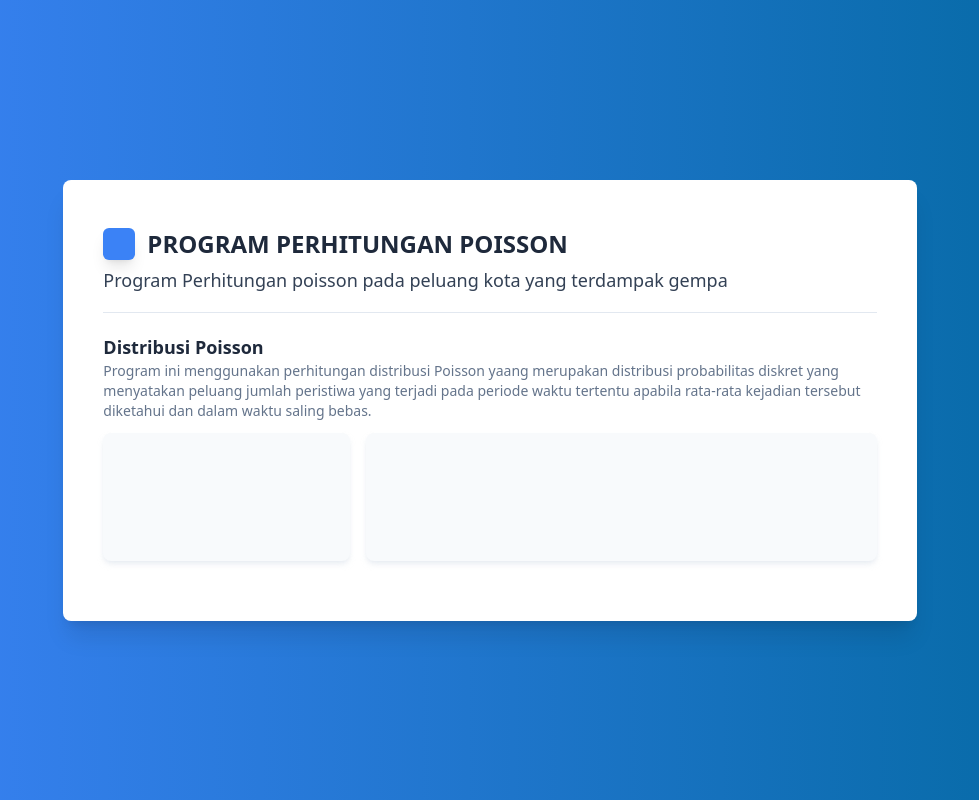
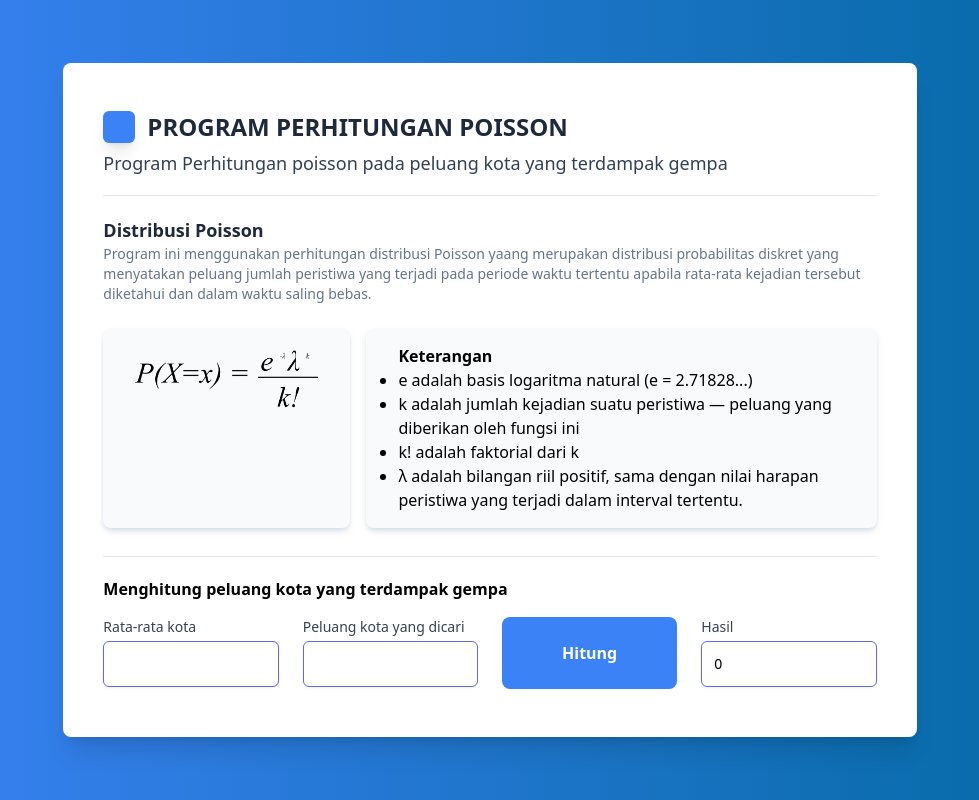
Before and after one commit to inijamlud/poisson, a plain HTML site: page index.html in a window 1280 px wide. Shown: the whole page, without its empty margins (150-1129 px from the left). Drawn offline with nearby package versions, Linux system fonts and the light colour scheme.

Commit message:
update js

```diff
--- a/index.html
+++ b/index.html
@@ -6,19 +6,19 @@
     <meta name="viewport" content="width=device-width, initial-scale=1.0">
     <title>Program Poisson</title>
     <script src="https://cdn.tailwindcss.com"></script>
-    <!-- <script src="script.js"></script> -->
+    <script src="script.js"></script>
 </head>
 
 <body class="h-screen bg-gradient-to-r from-blue-500 to-sky-700 flex">
     <div class="w-2/3 items-center m-auto">
-        <div class="bg-white dark:bg-slate-900 rounded-lg px-10 py-12 shadow-xl">
+        <div class="bg-white rounded-lg px-10 py-12 shadow-xl">
             <div class="flex space-x-3 items-center">
                 <span class="inline-flex items-center justify-center p-2 bg-blue-500 rounded-md shadow-lg w-8 h-8">
                 </span>
-                <h1 class="text-2xl text-slate-800 dark:text-white font-sans font-semibold uppercase">Program
+                <h1 class="text-2xl text-slate-800 fontnt-sans font-semibold uppercase">Program
                     Perhitungan Poisson</h1>
             </div>
-            <p class="text-slate-700 leading-6 dark:text-slate-500 mt-2 text-lg">
+            <p class="text-slate-700 leading-6 mt-2 text-lg">
                 Program Perhitungan poisson pada peluang kota yang terdampak gempa
             </p>
             <div class="hidden sm:block" aria-hidden="true">
@@ -32,9 +32,43 @@
                     distribusi probabilitas diskret yang menyatakan peluang jumlah peristiwa yang terjadi pada periode
                     waktu tertentu apabila rata-rata kejadian tersebut diketahui dan dalam waktu saling bebas.</p>
             </div>
-            <div class="grid grid-cols-3 gap-4 my-3">
-                <div class="h-32 bg-slate-50 rounded-lg shadow-md shadow-slate-200/70"></div>
-                <div class="h-32 col-span-2 bg-slate-50 rounded-lg shadow-md shadow-slate-200/70"></div>
+            <div class="grid grid-cols-3 gap-4 my-2 mt-6">
+                <div class="items-center bg-slate-50 rounded-lg shadow-md shadow-slate-300/70 px-8 py-4"><img src="./rumus.png" alt="" class="img-cover" /></div>
+                <div class="w-full col-span-2 bg-slate-50 rounded-lg shadow-md shadow-slate-300/70 px-8 py-4">
+                    <p class="font-semibold">Keterangan</p>
+                    <ul class="list-disc">
+                        <li>e adalah basis logaritma natural (e = 2.71828...)</li>
+                        <li>k adalah jumlah kejadian suatu peristiwa — peluang yang diberikan oleh fungsi ini</li>
+
+                        <li>k! adalah faktorial dari k</li>
+
+                        <li>λ adalah bilangan riil positif, sama dengan nilai harapan peristiwa yang terjadi dalam
+                            interval tertentu. </li>
+                    </ul>
+                </div>
+            </div>
+            <div class="hidden sm:block" aria-hidden="true">
+                <div class="py-5">
+                    <div class="border-t border-slate-200"></div>
+                </div>
+            </div>
+            <p class="font-semibold mb-4">Menghitung peluang kota yang terdampak gempa</p>
+            <div class="grid grid-cols-4 gap-6 content-end">
+                    <div class="form-group">
+                        <label for="rata" class="block text-sm font-medium text-gray-700">Rata-rata kota</label>
+                        <input type="text" name="rata" id="rata" class="mt-1 p-3 focus:ring-indigo-500 border border-indigo-500 block w-full shadow-sm sm:text-sm border-gray-300 rounded-md">
+                    </div>
+                <div class="form-group">
+                        <label for="peluang" class="block text-sm font-medium text-gray-700">Peluang kota yang dicari</label>
+                        <input type="text" name="peluang" id="peluang" class="mt-1 p-3 focus:ring-indigo-500 border border-indigo-500 block w-full shadow-sm sm:text-sm border-gray-300 rounded-md">
+                </div>
+                <div class="button">
+                    <button onclick="poisson()" type="submit" class="p-6 px-12 w-full bg-blue-500 text-white font-semibold rounded-lg">Hitung</button>
+                </div>
+                <div class="form-group">
+                        <label for="hasil" class="block text-sm font-medium text-gray-700">Hasil</label>
+                        <input type="text" name="hasil" id="hasil" value="0" readonly class="mt-1 p-3 focus:ring-indigo-500 border border-indigo-500 block w-full shadow-sm sm:text-sm border-gray-300 rounded-md">
+                </div>
             </div>
         </div>
     </div>
--- a/script.js
+++ b/script.js
@@ -1,23 +1,31 @@
+function poisson() {
+
+
     const e = 2.712;
-var fact=1;
+    var fact = 1;
 
-const m = prompt("Masukkan rata-rata kota :");
-const x = prompt("Masukkan peluang yg dicari :");
+    const m = document.getElementById("rata").value
+    const x = document.getElementById("peluang").value
+    var hasil = document.getElementById("hasil")
 
-function factorial (x){
-  if (x==0){
+
+    function factorial(x) {
+        if (x == 0) {
             return 1;
         } else {
-    for(var i=1;i<=x;i++){
-      fact=fact*i;
+            for (var i = 1; i <= x; i++) {
+                fact = fact * i;
             }
             return fact;
         }
     }
-console.log("m="+ m)
 
     var p;
     fact = factorial(x)
     p = (Math.pow(e, -(m)) * Math.pow(m, x)) / fact;
+    hasil.value = p;
 
-console.log("peluang yang didapat = "+p)
+    // console.log("m=" + m)
+    // console.log("peluang yang didapat = " + p)
+
+}
```
Also changed, not shown: rumus.png (added). Lines whose indentation alone changed are shown as unchanged.
